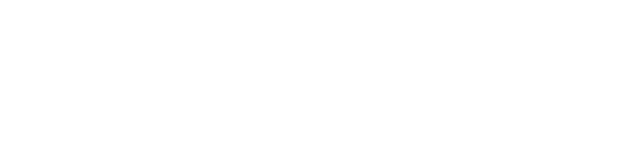
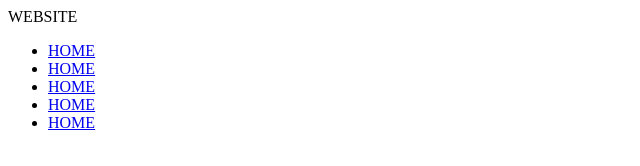
Before and after one commit to mirraylopes/site, a plain HTML site: page index.html in a window 1280 px wide. Shown: the whole page, without its empty margins (0-640 px from the left). Drawn offline with Linux system fonts and the light colour scheme.

Commit message:
Criação do MENU

```diff
--- a/index.html
+++ b/index.html
@@ -6,7 +6,18 @@
 <body>
     <header id="cabecalho">
         <div class="group_header">
-            <div class="logo"></div>
+            <div class="logo">WEBSITE</div>
+            <div class="menu">
+                <nav>
+                    <ul>
+                        <li><a href="#">HOME</a></li>
+                        <li><a href="#">HOME</a></li>
+                        <li><a href="#">HOME</a></li>
+                        <li><a href="#">HOME</a></li>
+                        <li><a href="#">HOME</a></li>
+                    </ul>
+                </nav>
+            </div>
         </div>
     </header>
 </body>
```
